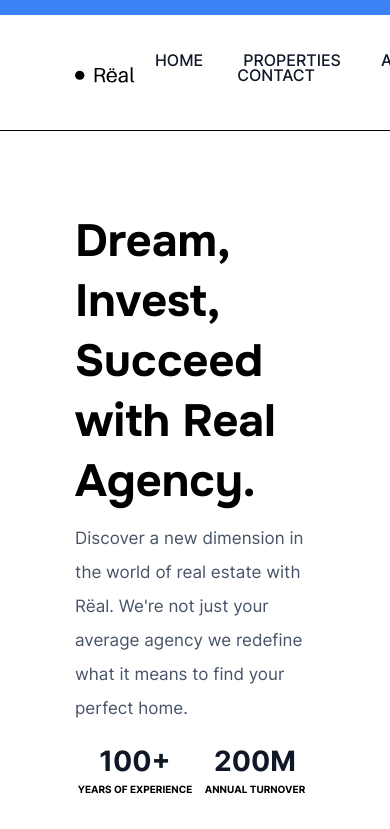
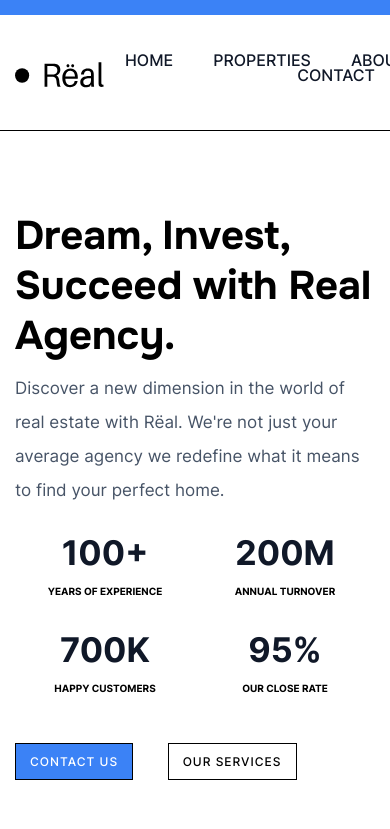
Before and after one commit to Milanbhut/realestate, a plain HTML site: page index.html in a window 390 px wide. Shown: the top 829 px of the page. Drawn offline with Linux system fonts and the light colour scheme.

Commit message:
Add Responsive

```diff
--- a/css/responsive.css
+++ b/css/responsive.css
@@ -1,45 +1,30 @@
-@media(max-width: 1400px){
+@media (max-width: 1500px) {
+  .container {
+    padding: 0 40px;
+  }
+  .banner .row .col-6:last-child img {
+    width: 100%;
+    height: 100%;
+    object-fit: cover;
+  }
   .banner .banner-data h1 {
-        font-size: 45px;
+    font-size: 50px;
     line-height: 60px;
-    }
-    .stats{
-        margin-bottom: 25px;
-    }
-    .stats h2 {
-        font-size: 32px;
-        line-height: 32px;
-    }
-    .stats p {
-        font-size: 12px;
   }
 }
 
-@media(max-width: 1200px){
-    .banner .col-6{
-        width: 100%;
+@media (max-width: 1200px) {
+  .banner .stats h2 {
+    font-size: 34px;
   }
-    .banner .col-6:first-child{
-        margin-bottom: 50px;
+  .banner .stats p {
+    font-size: 10px;
   }
-    .banner .banner-data h1 {
-        font-size: 65px;
-        line-height: 80px;
-    }
-    .stats{
-        justify-content: space-around;
-    }
-    .stats{
-        margin-bottom: 45px;
-    }
-    .banner .row .col-6:last-child img {
-        padding-left: 0px;
-        width: 100%;
-    }
+
   .property .price {
     margin-top: 30px;
   }
-    .property .price>span {
+  .property .price > span {
     font-size: 24px;
   }
   .property .prop-card .prop-image {
@@ -51,8 +36,18 @@
   }
 }
 
-@media(max-width: 992px){
-    .property .col-4{
+@media (max-width: 992px) {
+  .banner .col-6 {
+    width: 100%;
+  }
+  .banner .col-6:first-child {
+    margin-bottom: 80px;
+  }
+  .banner .row .col-6:last-child img {
+    padding-left: 0px;
+  }
+
+  .property .col-4 {
     width: 50%;
   }
   .property .prop-card .prop-image img {
@@ -60,20 +55,21 @@
   }
 }
 
-@media(max-width: 767px){
+@media (max-width: 767px) {
+  .container {
+    padding: 0 15px;
+  }
   .banner .banner-data h1 {
-        font-size: 45px;
-        line-height: 60px;
+    font-size: 40px;
+    line-height: 50px;
   }
-    .stats p {
-        font-size: 10px;
-    }
-    .stats h2 {
-        font-size: 28px;
+
+  .stats {
+    margin: 20px 0 22px;
   }
 
   /* == Welcome == */
-    .welcome .col-6{
+  .welcome .col-6 {
     width: 100%;
   }
   .welcome h3 {
@@ -85,21 +81,18 @@
     line-height: 34px;
   }
 
-    .property .col-4{
+  .property .col-4 {
     width: 100%;
   }
 }
 
-@media(max-width: 576px){
+@media (max-width: 576px) {
   .btn {
     padding: 10px 14px;
     font-size: 12px;
   }
-    .stats div{
+  .banner .stats div {
     width: 50%;
-        margin-bottom: 30px;
-    }
-    .stats {
-        margin-bottom: 25px;
+    margin-bottom: 20px;
   }
 }
--- a/index.html
+++ b/index.html
@@ -8,11 +8,11 @@
 
     <title>Real Estate</title>
 
-    <link rel="stylesheet" type="text/css" href="css/all.min.css">
-    <link rel="stylesheet" type="text/css" href="css/fonts.css">
-    <link rel="stylesheet" type="text/css" href="css/animate.min.css">
-    <link rel="stylesheet" type="text/css" href="css/style.css">
-    <link rel="stylesheet" type="text/css" href="css/responsive.css">
+    <link rel="stylesheet" type="text/css" href="css/all.min.css" />
+    <link rel="stylesheet" type="text/css" href="css/fonts.css" />
+    <link rel="stylesheet" type="text/css" href="css/animate.min.css" />
+    <link rel="stylesheet" type="text/css" href="css/style.css" />
+    <link rel="stylesheet" type="text/css" href="css/responsive.css" />
 </head>
 <!-- https://real-template.webflow.io/ -->
 
```
Lines whose indentation alone changed are shown as unchanged.
